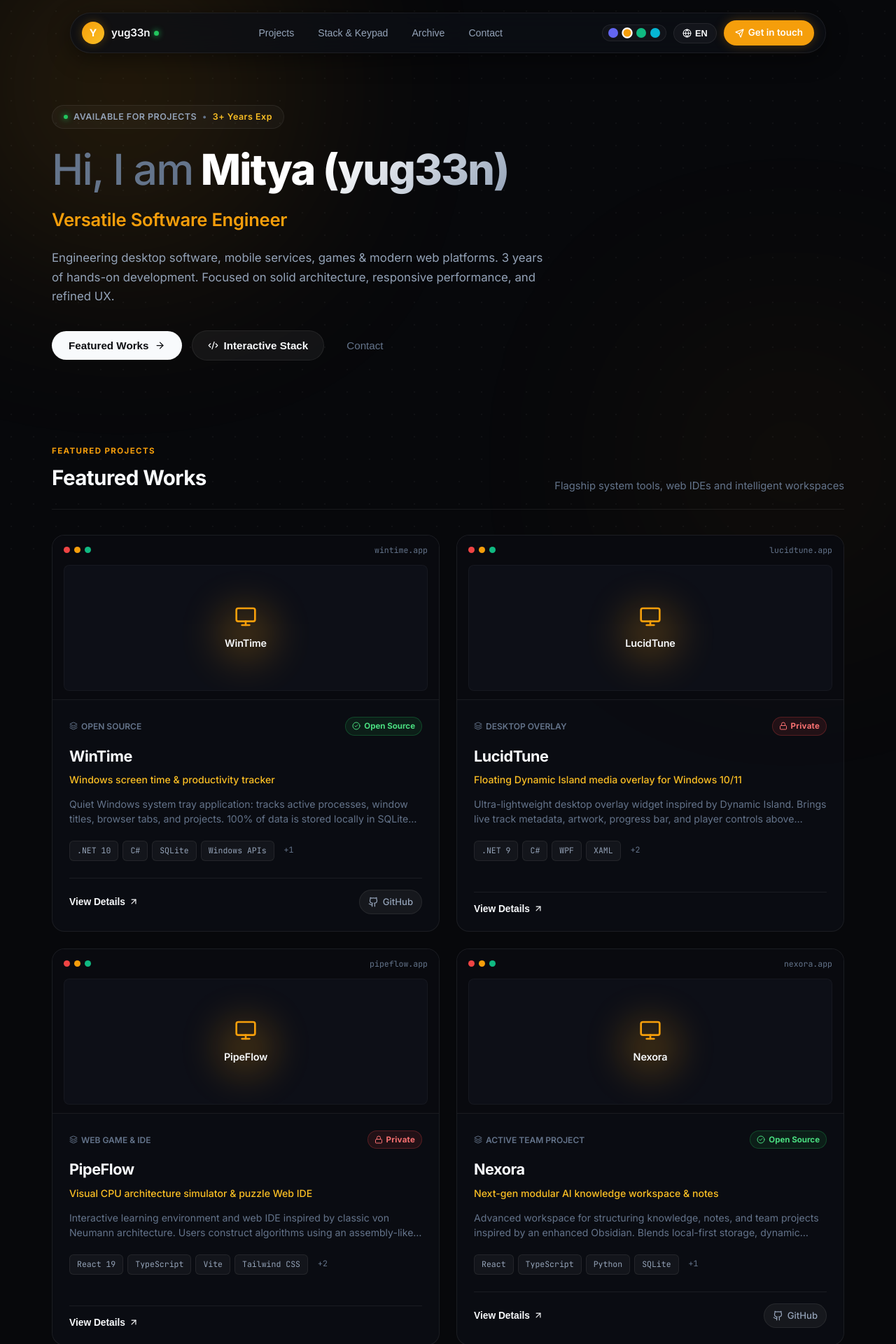
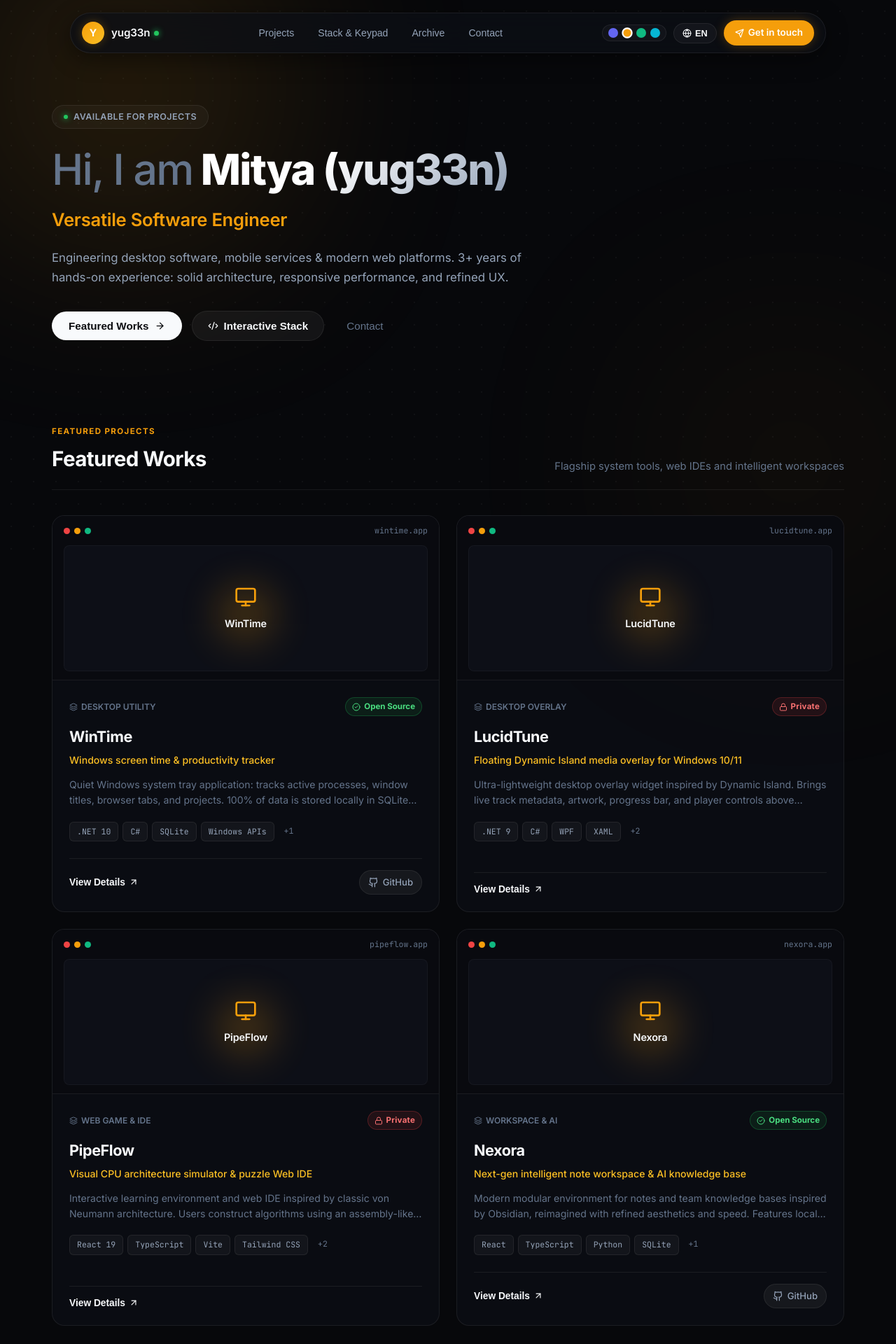
Before and after one commit to yug33n/yug33n.github.io, a React (Vite) app: page / in a window 1280 px wide. Shown: the top 1920 px of the page at 70% size. Built offline with nearby package versions, Linux system fonts and the light colour scheme.

Commit message:
refactor: polish hero status pill, bio typography, WinTime category and Nexora description

```diff
--- a/src/App.css
+++ b/src/App.css
@@ -304,6 +304,7 @@
   color: var(--text-secondary);
   max-width: 720px;
   margin-bottom: 34px;
+  text-wrap: pretty;
 }
 
 .hero-action-buttons {
--- a/src/App.tsx
+++ b/src/App.tsx
@@ -90,8 +90,6 @@ export default function App() {
           <div className="hero-status-pill">
             <span className="live-status-dot" />
             <span className="status-label">{t.status}</span>
-            <span className="dot-divider">•</span>
-            <span className="exp-label">{t.experiencePill}</span>
           </div>
 
           <h1 className="hero-main-heading">
--- a/src/data/portfolioData.ts
+++ b/src/data/portfolioData.ts
@@ -30,7 +30,7 @@ export const personalInfoData: Record<Language, {
     name: "Митя (yug33n)",
     role: "Software Developer",
     experienceBadge: "3 года опыта",
-    tagline: "Разработка десктопных решений, мобильных сервисов, игр и современного веба.",
+    tagline: "Разработка десктопных решений, мобильных сервисов и современного веба.",
     status: "Открыт для предложений & проектов",
     bio: [
       "Привет! Я Митя (в сети известен как yug33n). Занимаюсь разработкой софта уже более 3 лет: от системных утилит на C# и .NET 10 до интерактивных веб-сервисов на React 19 и архитектур с локальными LLM.",
@@ -41,7 +41,7 @@ export const personalInfoData: Record<Language, {
     name: "Mitya (yug33n)",
     role: "Software Developer",
     experienceBadge: "3+ Years of Experience",
-    tagline: "Engineering desktop software, mobile services, games & modern web.",
+    tagline: "Engineering desktop software, mobile services & modern web.",
     status: "Available for contracts & projects",
     bio: [
       "Hi! I'm Mitya (known online as yug33n). I've been engineering software for over 3 years: spanning native Windows system tools in C# & .NET 10, reactive web apps on React 19, and local LLM workflows.",
@@ -70,7 +70,7 @@ export const projectsContent: Record<Language, ProjectItem[]> = {
       downloadUrl: "https://github.com/yug33n/WinTime/releases/tag/v3.0.0",
       isPrivate: false,
       category: "csharp",
-      status: "Open Source"
+      status: "Desktop Utility"
     },
     {
       id: "lucidtune",
@@ -108,8 +108,8 @@ export const projectsContent: Record<Language, ProjectItem[]> = {
       id: "nexora",
       featured: true,
       title: "Nexora",
-      tagline: "Модульное рабочее пространство заметок нового поколения с AI",
-      description: "Продвинутая среда для структурирования мыслей, конспектов и проектов по типу улучшенного Obsidian. Объединяет локальное хранение данных, интерактивный граф связей, командные рабочие пространства и встроенного локального AI-ассистента для суммаризации и поиска инсайтов.",
+      tagline: "Интеллектуальное пространство заметок и базы знаний с AI",
+      description: "Современная модульная среда для ведения заметок и командных баз знаний в духе Obsidian, переосмысленная с акцентом на эстетику и скорость. Локальное хранение файлов, интерактивный граф связей между мыслями, совместные рабочие пространства и локальный AI-ассистент для мгновенного поиска инсайтов и структурирования контента.",
       highlights: [
         "Интерактивный граф связей между заметками и концепциями в реальном времени",
         "Встроенный интеллектуальный AI-ассистент для анализа и быстрого синтеза идей",
@@ -119,7 +119,7 @@ export const projectsContent: Record<Language, ProjectItem[]> = {
       githubUrl: "https://github.com/yug33n/Nexora",
       isPrivate: false,
       category: "ai",
-      status: "Active Team Project"
+      status: "Workspace & AI"
     },
 
     // 4 Other Archive Projects
@@ -203,7 +203,7 @@ export const projectsContent: Record<Language, ProjectItem[]> = {
       downloadUrl: "https://github.com/yug33n/WinTime/releases/tag/v3.0.0",
       isPrivate: false,
       category: "csharp",
-      status: "Open Source"
+      status: "Desktop Utility"
     },
     {
       id: "lucidtune",
@@ -241,8 +241,8 @@ export const projectsContent: Record<Language, ProjectItem[]> = {
       id: "nexora",
       featured: true,
       title: "Nexora",
-      tagline: "Next-gen modular AI knowledge workspace & notes",
-      description: "Advanced workspace for structuring knowledge, notes, and team projects inspired by an enhanced Obsidian. Blends local-first storage, dynamic concept graphs, collaborative spaces, and an embedded local AI assistant.",
+      tagline: "Next-gen intelligent note workspace & AI knowledge base",
+      description: "Modern modular environment for notes and team knowledge bases inspired by Obsidian, reimagined with refined aesthetics and speed. Features local-first file storage, interactive thought graph, collaborative spaces, and a local AI copilot for instant synthesis and structuring.",
       highlights: [
         "Interactive real-time graph visualization connecting ideas and notes",
         "Embedded AI copilot for summarizing and extracting knowledge",
@@ -252,7 +252,7 @@ export const projectsContent: Record<Language, ProjectItem[]> = {
       githubUrl: "https://github.com/yug33n/Nexora",
       isPrivate: false,
       category: "ai",
-      status: "Active Team Project"
+      status: "Workspace & AI"
     },
 
     // 4 Other Archive Projects
@@ -492,7 +492,7 @@ export const uiText: Record<Language, {
     heroGreeting: "Привет, я",
     heroName: "Митя (yug33n)",
     heroRole: "Универсальный разработчик",
-    heroBio: "Разрабатываю десктопные решения, мобильные сервисы, игры и современный веб. 3 года практического опыта. Фокусируюсь на чистой архитектуре, высокой отзывчивости и продуманном пользовательском опыте.",
+    heroBio: "Разрабатываю десктопные решения, мобильные сервисы и современный веб. 3 года практического опыта: чистая архитектура, высокая отзывчивость и продуманный UX.",
     navProjects: "Проекты",
     navSkills: "Стек & Клавиатура",
     navContact: "Связаться",
@@ -525,7 +525,7 @@ export const uiText: Record<Language, {
     heroGreeting: "Hi, I am",
     heroName: "Mitya (yug33n)",
     heroRole: "Versatile Software Engineer",
-    heroBio: "Engineering desktop software, mobile services, games & modern web platforms. 3 years of hands-on development. Focused on solid architecture, responsive performance, and refined UX.",
+    heroBio: "Engineering desktop software, mobile services & modern web platforms. 3+ years of hands-on experience: solid architecture, responsive performance, and refined UX.",
     navProjects: "Projects",
     navSkills: "Stack & Keypad",
     navContact: "Contact",
```
